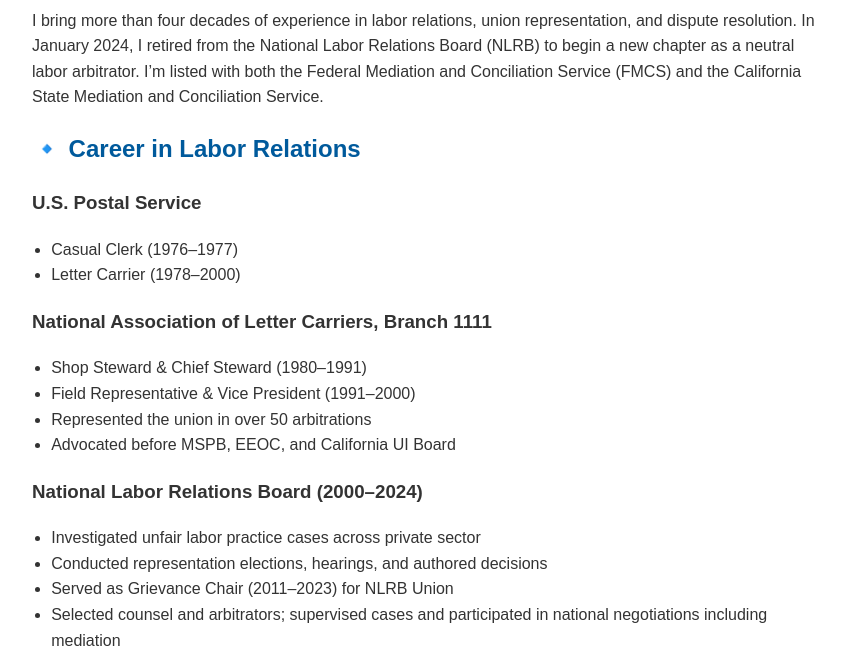
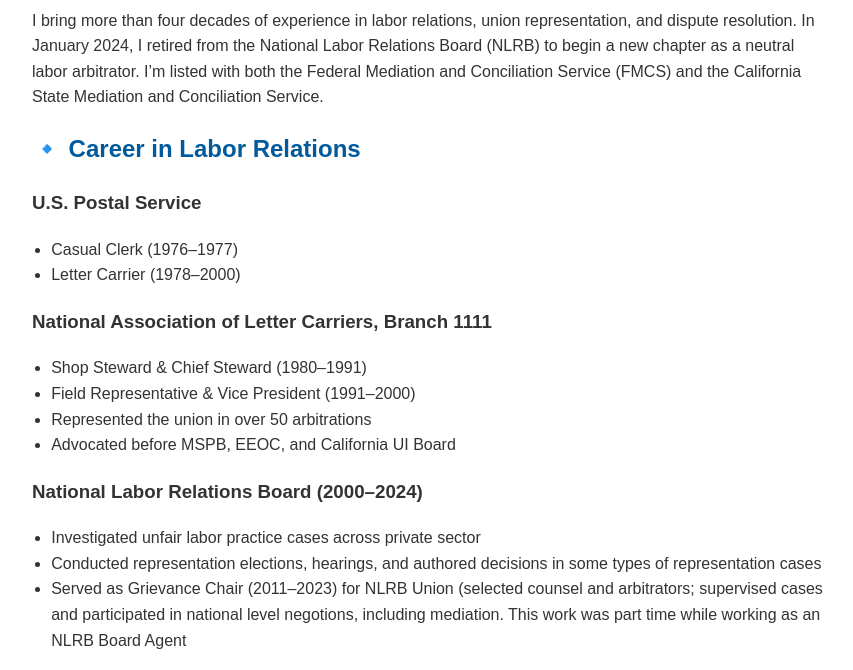
Before and after one commit to smsloper/Stephen-Sloper-Arbitrator, a plain HTML site: page index.html in a window 1280 px wide. Shown: the part 97-767 px from the top of the page, without its empty margins (208-1061 px from the left). Drawn offline with Linux system fonts and the light colour scheme.

Commit message:
Update index.html

```diff
--- a/index.html
+++ b/index.html
@@ -46,10 +46,9 @@
   <h3>National Labor Relations Board (2000–2024)</h3>
   <ul>
     <li>Investigated unfair labor practice cases across private sector</li>
-    <li>Conducted representation elections, hearings, and authored decisions</li>
-    <li>Served as Grievance Chair (2011–2023) for NLRB Union</li>
-    <li>Selected counsel and arbitrators; supervised cases and participated in national negotiations including mediation</li>
-  </ul>
+    <li>Conducted representation elections, hearings, and authored decisions in some types of representation cases</li>
+    <li>Served as Grievance Chair (2011–2023) for NLRB Union (selected counsel and arbitrators; supervised cases and participated in national level negotions, including mediation.  This work was part time while working as an NLRB Board Agent</li>
+    </ul>
 
   <h2>🔹 Arbitrator Credentials</h2>
   <p>After completing FMCS’s "Becoming a Labor Arbitrator" training—where I drafted evaluated decisions under a veteran’s supervision—I joined both the FMCS and California State arbitration panels. I’m currently available for appointments on various issues across the public and private sectors.</p>
```
